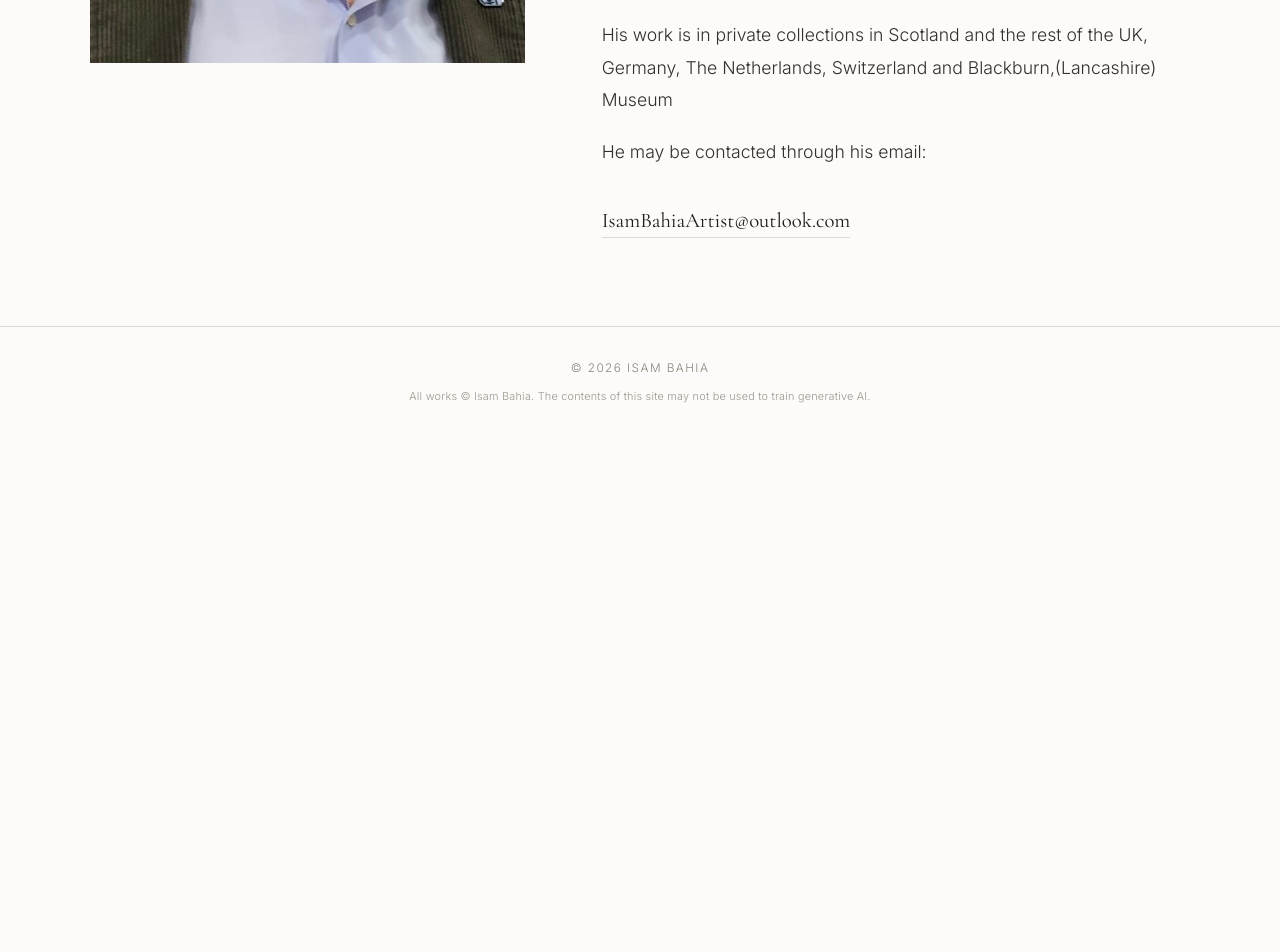
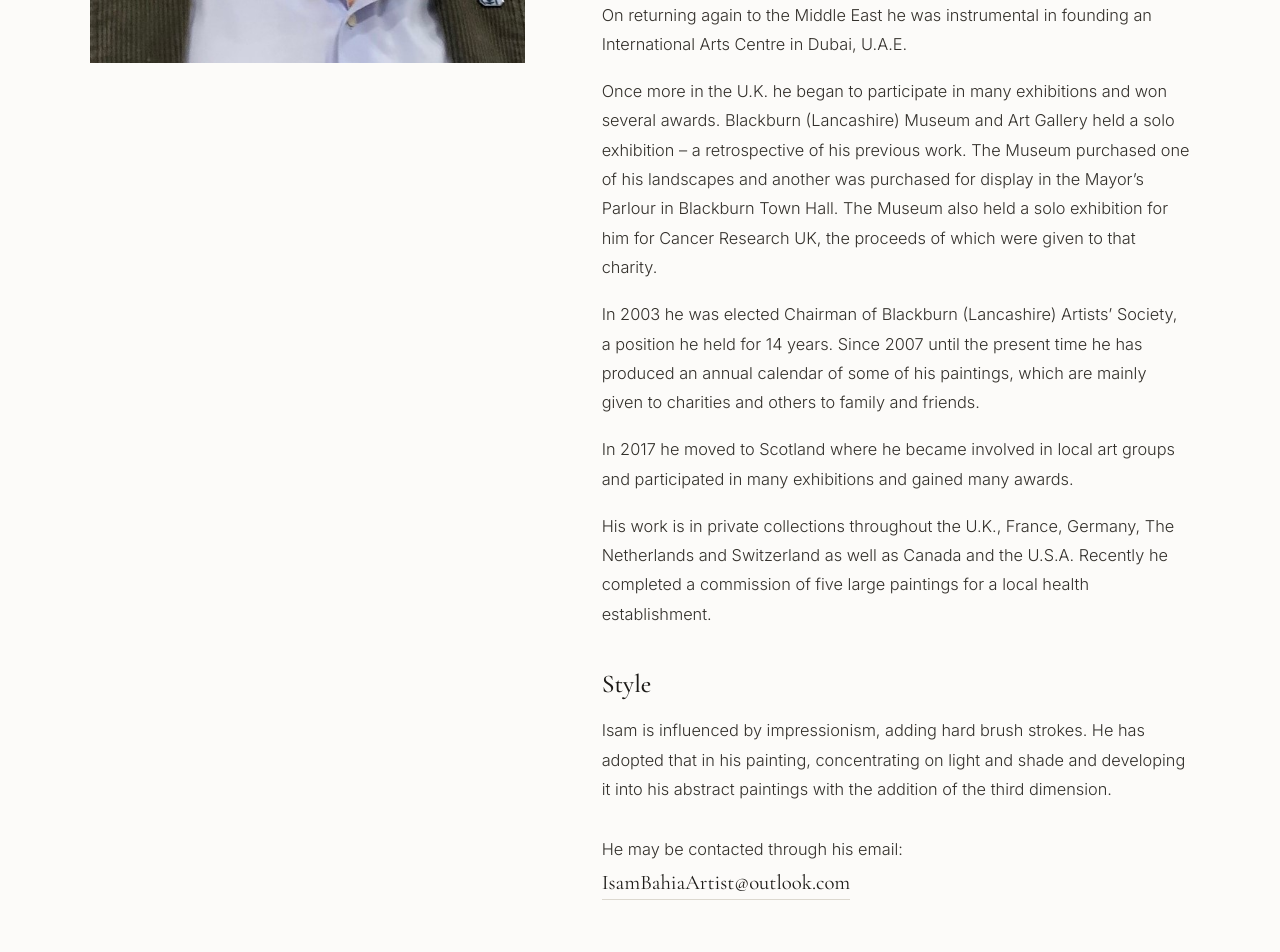
Before and after one commit to KianBahia/art-portfolio, a React (Vite) app: page /about in a window 1280 px wide. Shown: the part 640-1592 px from the top of the page. Before the commit the page ends 1077 px from the top, so only its background shows below. Built offline with nearby package versions, Linux system fonts and the light colour scheme.

Commit message:
Add full about bio

```diff
--- a/src/components/About.jsx
+++ b/src/components/About.jsx
@@ -15,10 +15,23 @@ export default function About() {
             {para}
           </p>
         ))}
+        {artist.style && (
+          <>
+            <h2 className="about__subhead">Style</h2>
+            <p className="about__para">{artist.style}</p>
+          </>
+        )}
         {artist.email && (
-          <a className="about__email" href={`mailto:${artist.email}`}>
-            {artist.email}
-          </a>
+          <p className="about__contact">
+            {artist.contactLabel && (
+              <span className="about__contact-label">
+                {artist.contactLabel}
+              </span>
+            )}
+            <a className="about__email" href={`mailto:${artist.email}`}>
+              {artist.email}
+            </a>
+          </p>
         )}
       </div>
     </section>
--- a/src/data/artist.js
+++ b/src/data/artist.js
@@ -2,17 +2,25 @@
 //  ARTIST  —  The About page. Edit the text and swap the portrait image.
 // ============================================================================
 //  portrait: filename inside public/artwork/  (or public/ — see about page)
+//  bio:      a list of paragraphs (add/remove freely)
+//  style:    a short note on his style, shown under a "Style" subheading
+//  email:    contact address
 
 export const artist = {
   name: "Isam Bahia",
   portrait: "IsamPortrait.jpg",
   tagline: "MFA (Master of Fine Arts)",
   bio: [
-    "Isam studied Fine Art abroad and then completed a Master’s Degree in Fine Art at Reading University.",
-    "He has participated in several exhibitions in the UK and was instrumental in founding an International Arts Centre.",
-      "Prior to moving to Scotland in 2017, he was the elected Chairman of Blackburn, Lancashire Artists’ Society for fifteen years. Since moving he has become involved in several local art groups and has exhibited with them.",
-    "His work is in private collections in Scotland and the rest of the UK, Germany, The Netherlands, Switzerland and Blackburn,(Lancashire) Museum",
-      "He may be contacted through his email:",
+    "Initially Isam studied economics and business studies in the U.K. but took a change of direction when he enrolled in the Baghdad Academy of Fine Art, tutored by the renowned Iraqi artist, Faik Hassan, from where he was awarded a B.A. in Fine Art. Following that he taught art in high schools in Iraq and Saudi Arabia for six years.",
+    "Wishing to pursue his art studies, he returned to the U.K. and completed his Master’s Degree in Fine Art at Reading University, where he was privileged to have the well known British Artist, Terry Frost (Sir Terence Frost RA) as his tutor.",
+    "On returning again to the Middle East he was instrumental in founding an International Arts Centre in Dubai, U.A.E.",
+    "Once more in the U.K. he began to participate in many exhibitions and won several awards. Blackburn (Lancashire) Museum and Art Gallery held a solo exhibition – a retrospective of his previous work. The Museum purchased one of his landscapes and another was purchased for display in the Mayor’s Parlour in Blackburn Town Hall. The Museum also held a solo exhibition for him for Cancer Research UK, the proceeds of which were given to that charity.",
+    "In 2003 he was elected Chairman of Blackburn (Lancashire) Artists’ Society, a position he held for 14 years. Since 2007 until the present time he has produced an annual calendar of some of his paintings, which are mainly given to charities and others to family and friends.",
+    "In 2017 he moved to Scotland where he became involved in local art groups and participated in many exhibitions and gained many awards.",
+    "His work is in private collections throughout the U.K., France, Germany, The Netherlands and Switzerland as well as Canada and the U.S.A. Recently he completed a commission of five large paintings for a local health establishment.",
   ],
+  style:
+    "Isam is influenced by impressionism, adding hard brush strokes. He has adopted that in his painting, concentrating on light and shade and developing it into his abstract paintings with the addition of the third dimension.",
+  contactLabel: "He may be contacted through his email:",
   email: "IsamBahiaArtist@outlook.com",
 };
--- a/src/data/artworks.js
+++ b/src/data/artworks.js
@@ -241,13 +241,6 @@ export const artworks = [
     image: "1. Paintings/2010 Road to Lancaster.JPG",
     category: ["Impressionist", "Landscape"],
   },
-   {
-    id: "1960s-girl-reading-painted-in-hillah-in-the-60s",
-    title: "1960s Girl reading",
-    image: "1. Paintings/1960s  Girl reading (painted in Hillah in the 60s).jpg",
-    category: "Portrait",
-    description: "Painted in Hillah in the 60s",
-  },
   {
     id: "2010-summer-s-reflections",
     title: "Summer's Reflections",
@@ -275,13 +268,6 @@ export const artworks = [
     year: 2011,
     image: "1. Paintings/2011 Arrival of Spring (1).JPG",
     category: ["Impressionist", "Still Life"],
-  },
-  {
-    id: "2011-arrival-of-spring-2",
-    title: "Arrival of Spring 2",
-    year: 2011,
-    image: "1. Paintings/2011 Arrival of Spring (2).jpg",
-    category: ["Impressionist", "Portrait"],
   },
   {
     id: "2011-barley",
--- a/src/index.css
+++ b/src/index.css
@@ -548,6 +548,18 @@ a {
   }
 }
 
+/* Portrait stays gently in view while the (longer) bio scrolls beside it. */
+.about__portrait {
+  position: sticky;
+  top: 6rem;
+}
+
+@media (max-width: 760px) {
+  .about__portrait {
+    position: static;
+  }
+}
+
 .about__portrait img {
   width: 100%;
   height: auto;
@@ -570,15 +582,32 @@ a {
 }
 
 .about__para {
-  font-size: 1.1rem;
-  line-height: 1.85;
-  margin: 0 0 1.2rem;
+  font-size: 1.02rem;
+  line-height: 1.8;
+  margin: 0 0 1.1rem;
   color: #33302b;
+}
+
+.about__subhead {
+  font-family: var(--serif);
+  font-weight: 500;
+  font-size: 1.6rem;
+  margin: 2.2rem 0 0.7rem;
+}
+
+.about__contact {
+  margin: 2rem 0 0;
+}
+
+.about__contact-label {
+  display: block;
+  color: #33302b;
+  font-size: 1.02rem;
+  margin-bottom: 0.2rem;
 }
 
 .about__email {
   display: inline-block;
-  margin-top: 1rem;
   font-family: var(--serif);
   font-size: 1.3rem;
   border-bottom: 1px solid var(--line);
```
Also changed, not shown: 2 other files (tests, documents, lock files or other folders).
